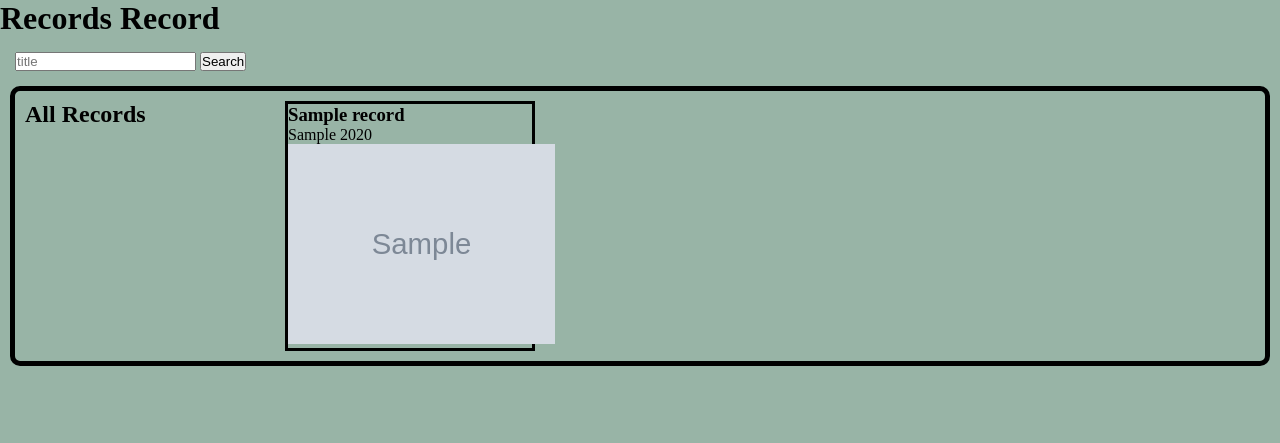
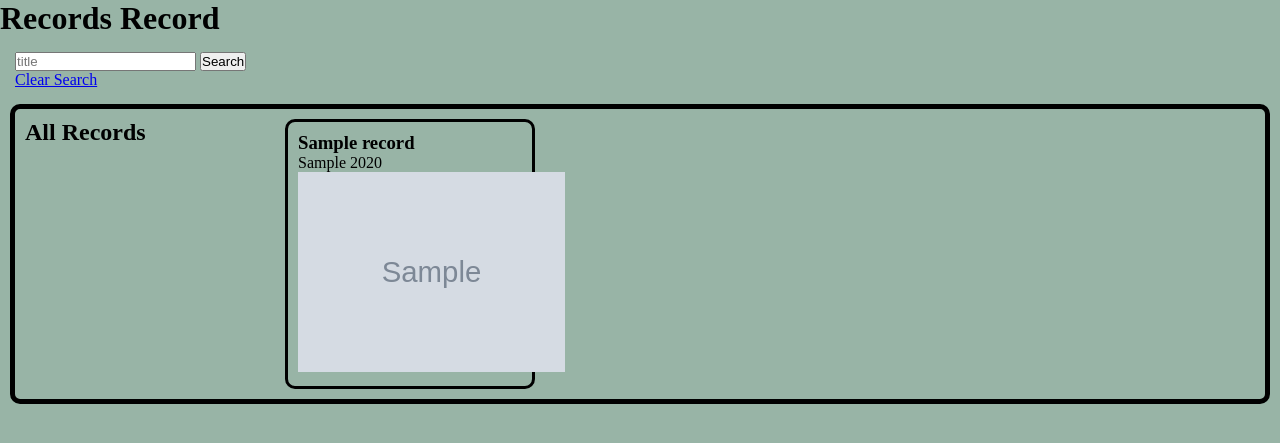
Before and after one commit to aggarabedian/finch_collector, a Django app: page /records/ in a window 1280 px wide. Shown: the top 443 px of the page. Run offline with Django 3.2, Linux system fonts and the light colour scheme; tables that the repository leaves empty hold one stand-in row (values such as "Sample post"); grey boxes marked "Sample" are stand-in pictures.

Commit message:
Adds search bar to records

```diff
--- a/main_app/static/styles/main.css
+++ b/main_app/static/styles/main.css
@@ -21,6 +21,8 @@ body {
 
 .record_card {
   border: 3px solid black;
+  padding: 10px;
+  border-radius: 10px;
 }
 
 img {
--- a/main_app/templates/record_list.html
+++ b/main_app/templates/record_list.html
@@ -1,15 +1,19 @@
 {% extends 'base.html' %}
 
-{% block title %}Records{% endblock %}
+{% block title %}{{header}}{% endblock %}
 
 {% block content %}
 
 <h1>Records Record</h1>
 
 <form class="search_bar" method="get">
+  <div>
   <input class="input" type="text" name="title" placeholder="title">
   <input type="submit" value="Search">
+  </div>
+  <a href="{% url "record_list" %}">Clear Search</a>
 </form>
+
 <div class="all_records">
   <h2>All Records</h2>
     {% for record in records %}
--- a/main_app/views.py
+++ b/main_app/views.py
@@ -17,5 +17,12 @@ class Records(TemplateView):
 
   def get_context_data(self, **kwargs):
     context = super().get_context_data(**kwargs)
-    context["records"] = Record.objects.all()
+    title = self.request.GET.get("title")
+
+    if title != None:
+      context["records"] = Record.objects.filter(title__icontains=title)
+      context["header"] = f"Searching for {title}"
+    else:
+      context["records"] = Record.objects.all()
+      context["header"] = "All Albums"
     return context
```
